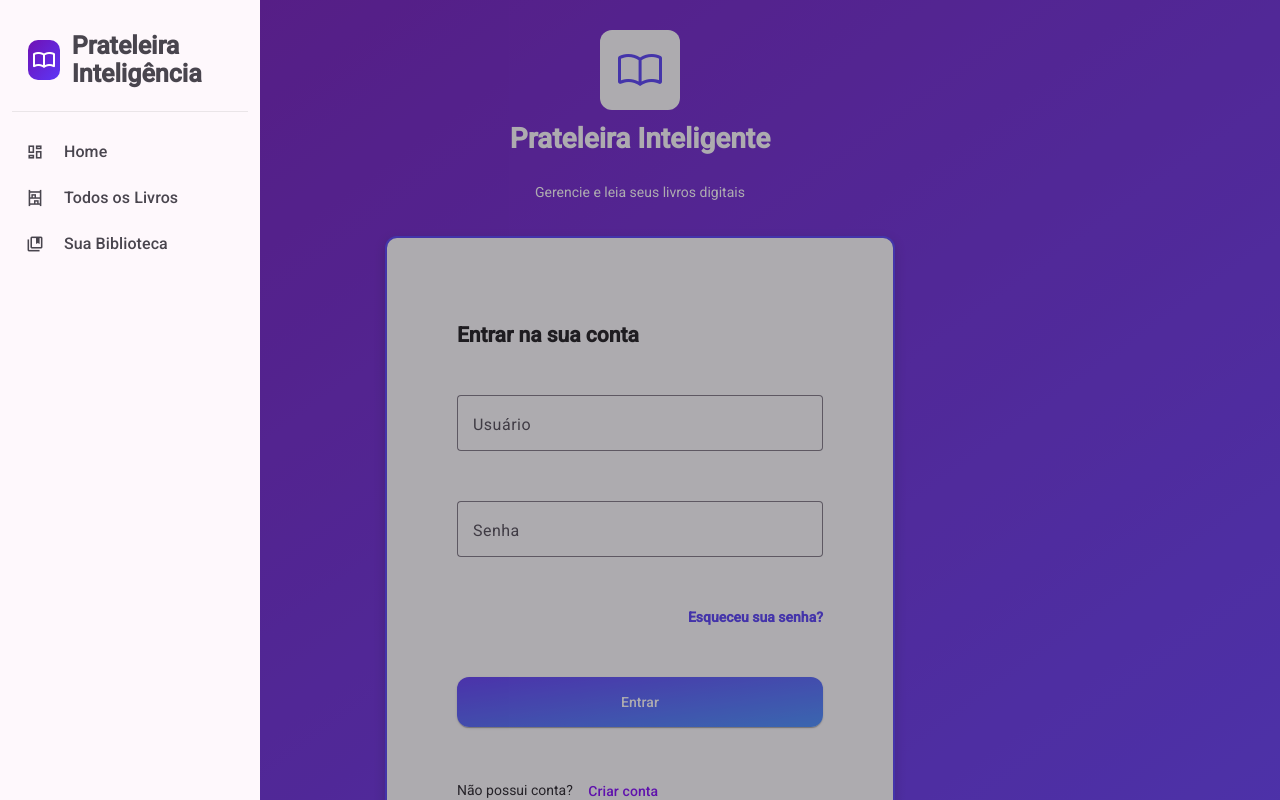
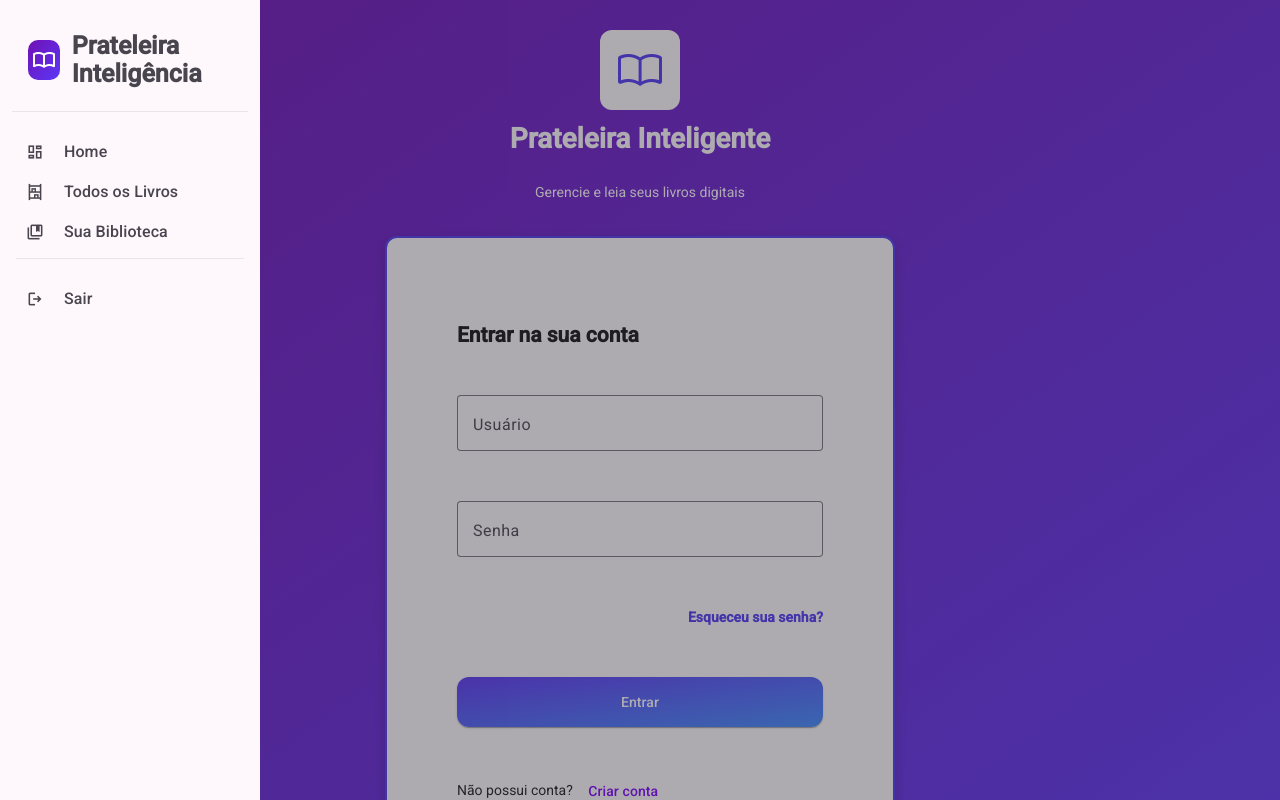
Before and after one commit to LuizBuarqueDev/Prateleira-Inteligente-Frontend-2.0v, an Angular app in the folder Prateleira-Inteligente-Frontend-2.0v/: page /auth in a window 1280 px wide. Both pictures are taken after a click on the button "chevron_right". Built offline with nearby package versions, Linux system fonts and the light colour scheme.

Commit message:
feat: update API base URL, enhance sidenav with logout functionality and styling

```diff
--- a/Prateleira-Inteligente-Frontend-2.0v/src/app/http/api.config.ts
+++ b/Prateleira-Inteligente-Frontend-2.0v/src/app/http/api.config.ts
@@ -1,3 +1,3 @@
 export const API_CONFIG = {
-  baseUrl: 'http://localhost:8080/api',
+  baseUrl: 'http://localhost:8081/api',
 };
--- a/Prateleira-Inteligente-Frontend-2.0v/src/app/http/services/auth.service.ts
+++ b/Prateleira-Inteligente-Frontend-2.0v/src/app/http/services/auth.service.ts
@@ -6,6 +6,7 @@ import { API_CONFIG } from '../api.config';
 import { LoginRequest } from '@models/auth/login-request.model';
 import { RegisterRequest } from '@models/auth/register-request.model';
 import { TokenResponse } from '@models/auth/response.model';
+import { Router } from '@angular/router';
 
 @Injectable({
   providedIn: 'root',
@@ -15,6 +16,8 @@ export class AuthService {
   private platformId = inject(PLATFORM_ID);
 
   private url = `${API_CONFIG.baseUrl}/auth`;
+
+  private router = inject(Router);
 
   private get storageAvailable(): boolean {
     return isPlatformBrowser(this.platformId);
@@ -42,6 +45,8 @@ export class AuthService {
 
     localStorage.removeItem('token');
     localStorage.removeItem('username');
+
+    this.router.navigate(['/auth']);
   }
 
   isAuthenticated(): boolean {
--- a/Prateleira-Inteligente-Frontend-2.0v/src/app/shared/layout/sidebar/sidenav.component.html
+++ b/Prateleira-Inteligente-Frontend-2.0v/src/app/shared/layout/sidebar/sidenav.component.html
@@ -12,6 +12,7 @@
       </div>
 
       <nav class="menu">
+        <div class="menu-items">
           <a
             class="btn"
             mat-button
@@ -20,7 +21,8 @@
             [routerLinkActiveOptions]="{ exact: true }"
             (click)="drawer.close()"
           >
-          <mat-icon>dashboard</mat-icon>Home
+            <mat-icon>dashboard</mat-icon>
+            Home
           </a>
 
           <a
@@ -30,7 +32,8 @@
             routerLinkActive="active"
             (click)="drawer.close()"
           >
-          <mat-icon>shelves</mat-icon>Todos os Livros
+            <mat-icon>shelves</mat-icon>
+            Todos os Livros
           </a>
 
           <a
@@ -40,8 +43,16 @@
             routerLinkActive="active"
             (click)="drawer.close()"
           >
-          <mat-icon>collections_bookmark</mat-icon>Sua Biblioteca
+            <mat-icon>collections_bookmark</mat-icon>
+            Sua Biblioteca
           </a>
+        </div>
+        <div class="menu-logout">
+          <a class="btn" mat-button (click)="drawer.close(); authService.logout()">
+            <mat-icon>logout</mat-icon>
+            Sair
+          </a>
+        </div>
       </nav>
     </div>
   </mat-drawer>
--- a/Prateleira-Inteligente-Frontend-2.0v/src/app/shared/layout/sidebar/sidenav.component.scss
+++ b/Prateleira-Inteligente-Frontend-2.0v/src/app/shared/layout/sidebar/sidenav.component.scss
@@ -48,6 +48,12 @@
   }
 }
 
+.menu-logout {
+  margin-top: auto;
+  padding-top: 20px;
+  border-top: 1px solid rgba(0, 0, 0, 0.08);
+}
+
 /* botão flutuante */
 .sidenav-handle {
   position: fixed;
--- a/Prateleira-Inteligente-Frontend-2.0v/src/app/shared/layout/sidebar/sidenav.component.ts
+++ b/Prateleira-Inteligente-Frontend-2.0v/src/app/shared/layout/sidebar/sidenav.component.ts
@@ -1,9 +1,10 @@
-import { Component } from '@angular/core';
+import { Component, inject } from '@angular/core';
 import { MatButtonModule } from '@angular/material/button';
 import { MatSidenavModule } from '@angular/material/sidenav';
 import { RouterModule } from '@angular/router';
 import { SidebarHeader } from './components/sidebar-header/header.component';
 import { MatIcon } from '@angular/material/icon';
+import { AuthService } from '@app/http/services/auth.service';
 @Component({
   selector: 'app-sidenav',
   standalone: true,
@@ -11,4 +12,6 @@ import { MatIcon } from '@angular/material/icon';
   styleUrl: 'sidenav.component.scss',
   imports: [MatSidenavModule, MatButtonModule, RouterModule, SidebarHeader, MatIcon],
 })
-export class Sidenav {}
+export class Sidenav {
+  readonly authService = inject(AuthService);
+}
```
Lines whose indentation alone changed are shown as unchanged.
